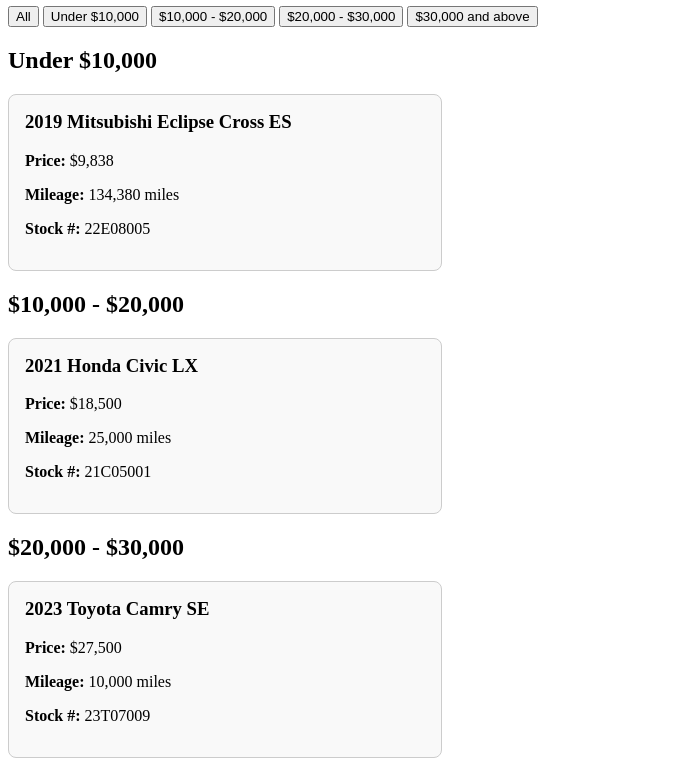
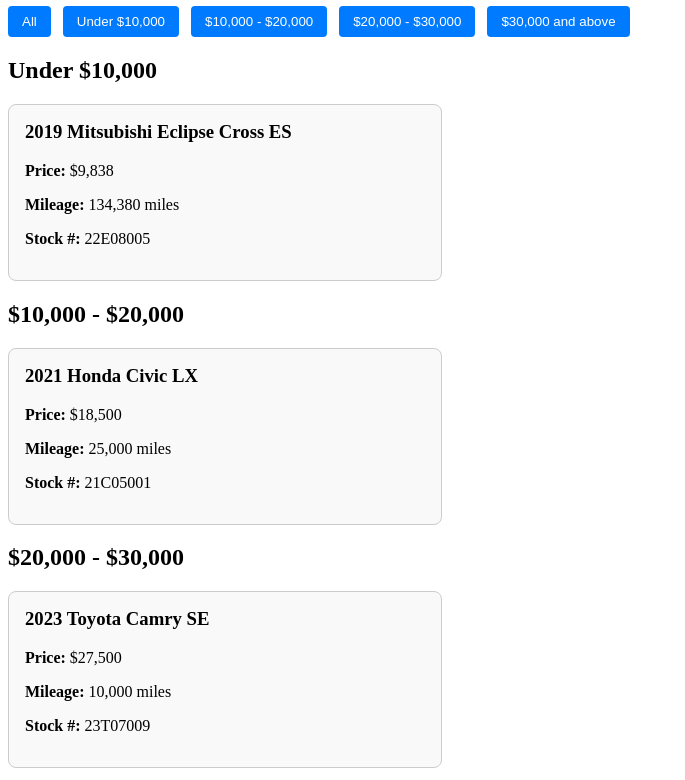
Before and after one commit to jameldwhite/victory-inventory, a plain HTML site: page index.html in a window 1280 px wide. Shown: the part 350-1130 px from the top of the page, without its empty margins (0-685 px from the left). Drawn offline with Linux system fonts and the light colour scheme.

Commit message:
Update style.css

```diff
--- a/style.css
+++ b/style.css
@@ -16,3 +16,18 @@
   margin-bottom: 12px;
   border-radius: 6px;
 }
+#filters {
+  margin-bottom: 20px;
+}
+#filters button {
+  margin-right: 8px;
+  padding: 8px 14px;
+  border: none;
+  background-color: #007BFF;
+  color: white;
+  border-radius: 4px;
+  cursor: pointer;
+}
+#filters button:hover {
+  background-color: #0056b3;
+}
```
